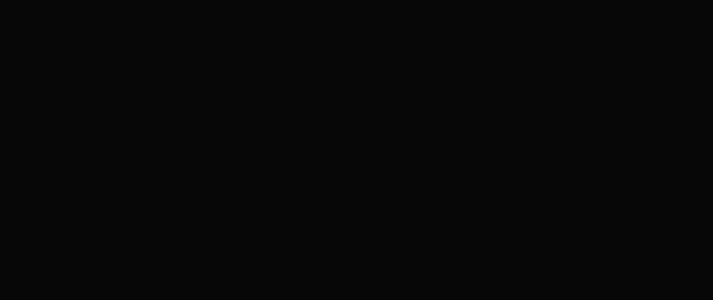
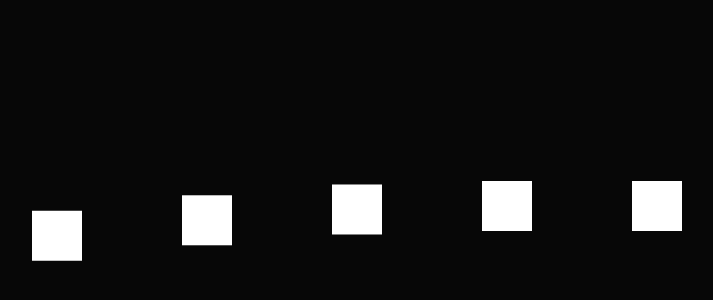
Before and after one commit to M4kses0wicz/PenSpinningPolska, a Vue app: page / in a window 1280 px wide. Shown: the part 194-494 px from the top of the page, without its empty margins (283-996 px from the left). Built offline with nearby package versions, Linux system fonts and the light colour scheme.

Commit message:
loading screen

```diff
--- a/src/App.vue
+++ b/src/App.vue
@@ -1,5 +1,6 @@
 <script setup>
 import InfoCard from "./components/pages/InfoCard.vue";
+import LoadingScreen from "./components/UI/LoadingScreen.vue";
 import Lenis from "lenis";
 
 const lenis = new Lenis({
@@ -16,8 +17,8 @@
 </script>
 
 <template>
-  <RouterView />
-  <!-- <InfoCard /> -->
+  <LoadingScreen />
+  <!-- <RouterView /> -->
 </template>
 
 <style scoped lang="scss"></style>
--- /dev/null
+++ b/src/components/UI/LoadingScreen.vue
@@ -0,0 +1,56 @@
+<script setup></script>
+
+<template>
+  <div class="container">
+    <div class="wrapper">
+      <div class="box"></div>
+      <div class="box"></div>
+      <div class="box"></div>
+      <div class="box"></div>
+      <div class="box"></div>
+    </div>
+  </div>
+</template>
+
+<style scoped lang="scss">
+@use "../../styles/base.scss" as *;
+
+.container {
+  @include FlexCenter(row);
+  height: 100vh;
+  width: 100vw;
+
+  .wrapper {
+    @include FlexCenter(row);
+    gap: 100px;
+  }
+
+  .box {
+    height: 50px;
+    width: 50px;
+    background-color: $white;
+    animation: loadingAnim 3s ease-in-out infinite;
+
+    @for $i from 1 through 5 {
+      &:nth-child(#{$i}) {
+        animation-delay: ($i - 1) * 2.5s;
+      }
+    }
+  }
+}
+
+@keyframes loadingAnim {
+  0%,
+  100% {
+    background: $white;
+  }
+  10% {
+    // height: 100px;
+    background: $green;
+    transform: translateY(50px);
+  }
+  25% {
+    background: $white;
+  }
+}
+</style>
```
